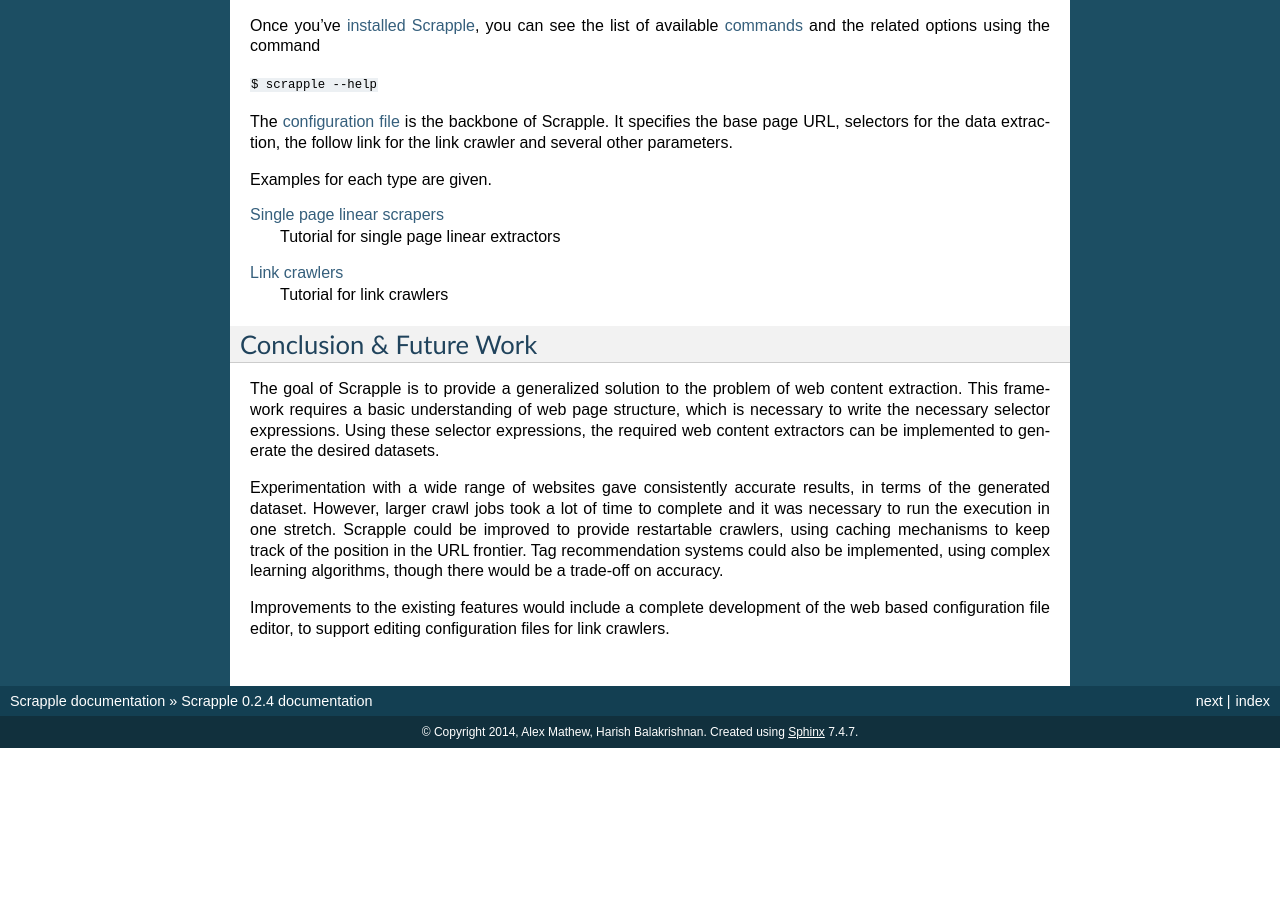
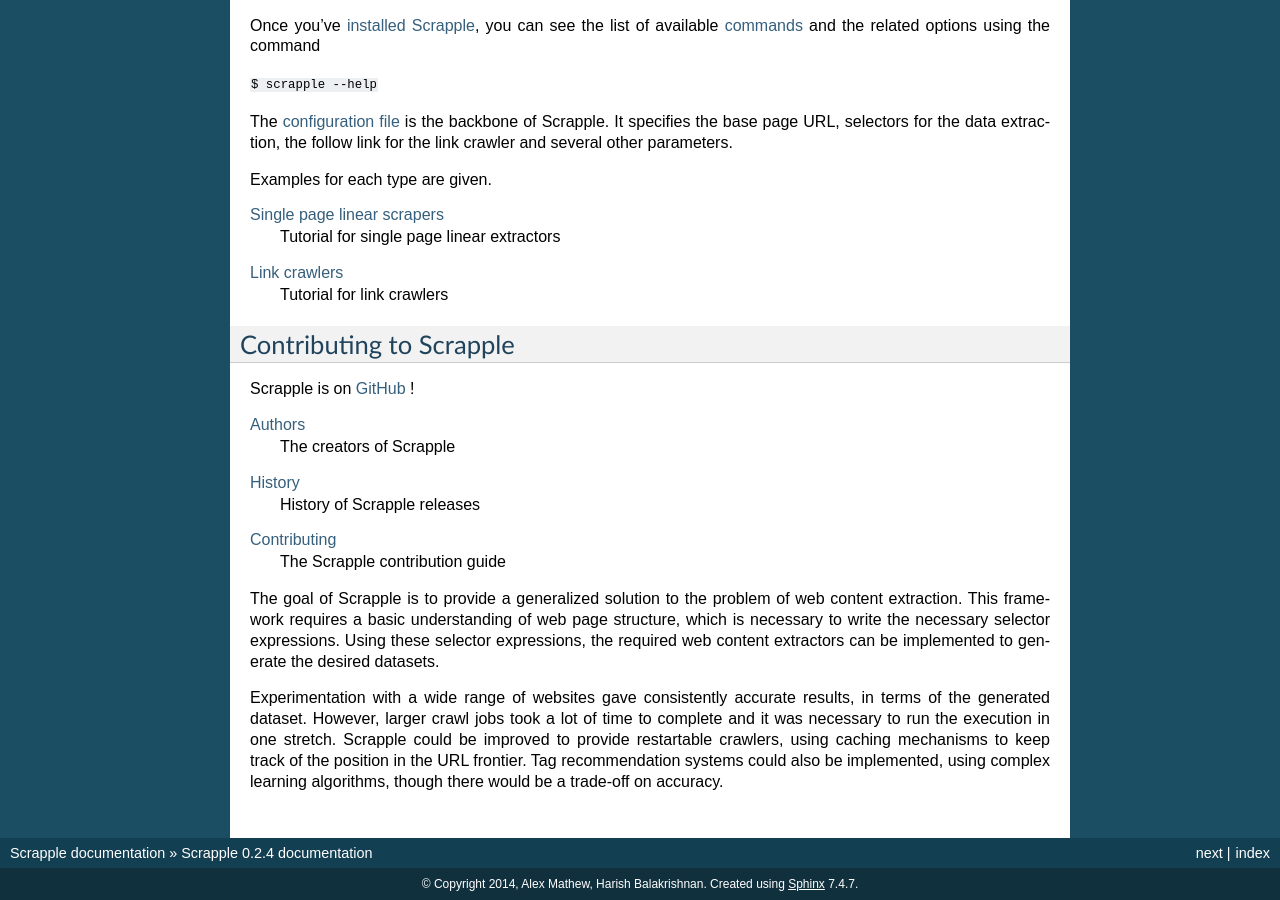
Before and after one commit to AlexMathew/scrapple, a Sphinx documentation site: the page built from docs/index.rst, in a window 1280 px wide and 900 px high, scrolled down 2086 px. Built offline with Sphinx 7.4.7, drawn with Linux system fonts in a browser that asks for light colours; before the commit the page ends 2834 px from its top, so only the background shows below that; some of the changed text lies outside the part shown.

Commit message:
Fix docs

```diff
--- a/AUTHORS.rst
+++ b/AUTHORS.rst
@@ -1,3 +1,7 @@
+=======
+Authors
+=======
+
 Scrapple is written and maintained by the following contributors :
 
 - Alex Mathew <alexmathew003@gmail.com>
--- /dev/null
+++ b/docs/contributing/authors.rst
@@ -0,0 +1,3 @@
+.. _contributing-authors:
+
+.. include:: ../../AUTHORS.rst
--- /dev/null
+++ b/docs/contributing/guide.rst
@@ -0,0 +1,3 @@
+.. _contributing-guide:
+
+.. include:: ../../CONTRIBUTING.rst
--- /dev/null
+++ b/docs/contributing/history.rst
@@ -0,0 +1,3 @@
+.. _contributing-history:
+
+.. include:: ../../HISTORY.rst
--- a/docs/index.rst
+++ b/docs/index.rst
@@ -380,17 +380,36 @@
     Tutorial for link crawlers
 
 
+Contributing to Scrapple
+========================
+
+Scrapple is on `GitHub <http://github.com/scrappleapp/scrapple>`_ !
+
+.. toctree::
+   :maxdepth: 2
+   :hidden:
+
+   contributing/authors
+   contributing/history
+   contributing/guide
+
+:doc:`contributing/authors`
+    The creators of Scrapple
+
+:doc:`contributing/history`
+    History of Scrapple releases
+
+:doc:`contributing/guide`
+    The Scrapple contribution guide
+
+
 .. _section-conclusion:
 
-Conclusion & Future Work
-========================
 
 The goal of Scrapple is to provide a generalized solution to the problem of web content extraction. This framework requires a basic understanding of web page structure, which is necessary to write the necessary selector expressions. Using these selector expressions, the required web content extractors can be implemented to generate the desired datasets.
 
 Experimentation with a wide range of websites gave consistently accurate results, in terms of the generated dataset. However, larger crawl jobs took a lot of time to complete and it was necessary to run the execution in one stretch. Scrapple could be improved to provide restartable crawlers, using caching mechanisms to keep track of the position in the URL frontier. Tag recommendation systems could also be implemented, using complex learning algorithms, though there would be a trade-off on accuracy.
 
-Improvements to the existing features would include a complete development of the web based configuration file editor, to support editing configuration files for link crawlers.
-
 .. toctree::
    :maxdepth: 2
    :hidden:
--- a/docs/intro/tutorials/link_crawler.rst
+++ b/docs/intro/tutorials/link_crawler.rst
@@ -92,7 +92,7 @@
 	                    "next": [
 	                        {
 	                            "follow_link": " \
-	                            //div[@class='video-summary-data']/div[1]//a \
+	                            //div[@id='video-summary-content']/div//strong/a \
 	                            ",
 	                            "scraping": {
 	                                "data": [
```
